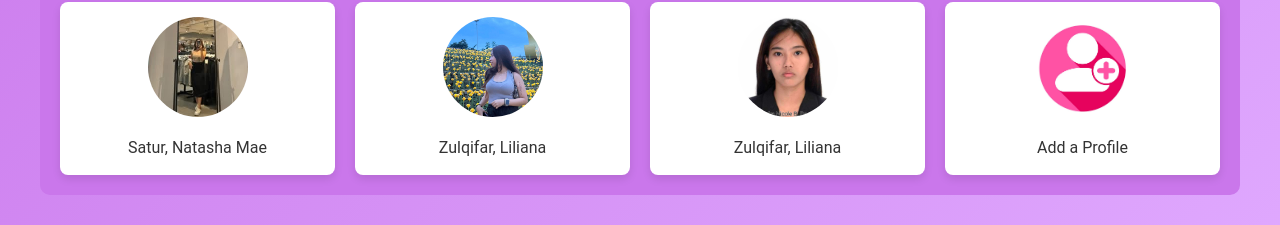
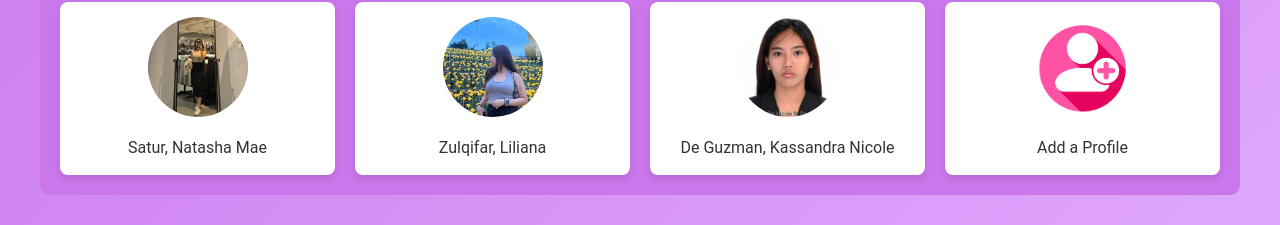
Before and after one commit to LeeannJames/The-Code-Crafters, a plain HTML site: page profilelist.html in a window 1280 px wide. Shown: the part 473-698 px from the top of the page. Drawn offline with Linux system fonts and the light colour scheme.

Commit message:
Update profilelist.html

```diff
--- a/profilelist.html
+++ b/profilelist.html
@@ -47,7 +47,7 @@
         </a>
         <a href="Profiles/De Guzman, Kassandra Nicole/commission.html" class="item">
             <img src="Profiles/De Guzman, Kassandra Nicole/prof.jpeg" alt="Image 2">
-            <p>Zulqifar, Liliana</p>
+            <p>De Guzman, Kassandra Nicole</p>
         </a>
         <a href="#" class="item">
             <img src="Profiles/adduser.jpg" alt="Image 2">
```
